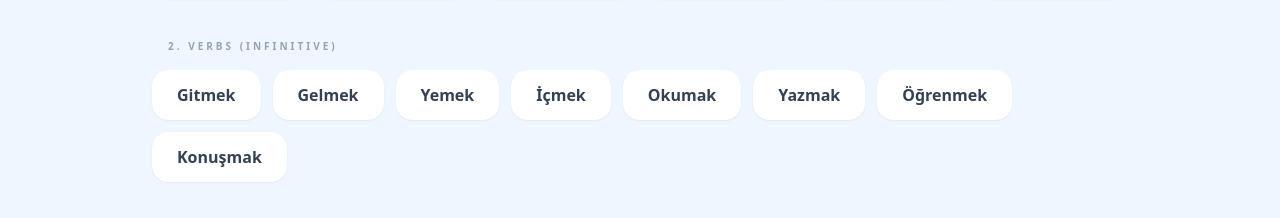
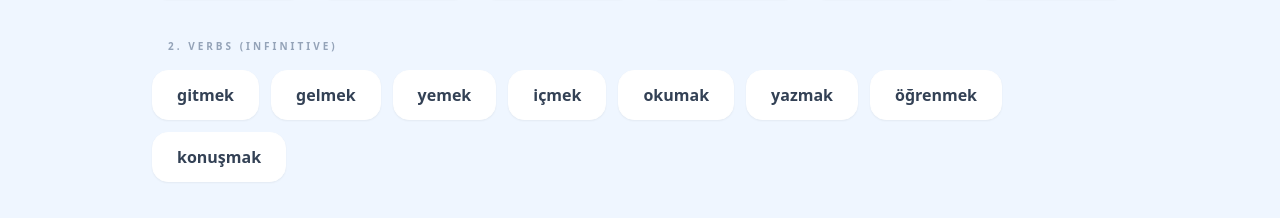
Before and after one commit to corduka/turkish-speaking-club, a React (Vite) app: page /logic-lab/sentence-builder in a window 1280 px wide. Shown: the part 996-1214 px from the top of the page. Built offline with nearby package versions, Linux system fonts and the light colour scheme; the HTML template or start-up script is replaced by a standard one.

Commit message:
Change verbs

```diff
--- a/src/data/lab/sentenceBuilderData.js
+++ b/src/data/lab/sentenceBuilderData.js
@@ -62,14 +62,14 @@ export const subjects = [
 ];
 
 export const commonVerbs = [
-  { tr: "Gitmek", en: "To go" },
-  { tr: "Gelmek", en: "To come" },
-  { tr: "Yemek", en: "To eat" },
-  { tr: "İçmek", en: "To drink" },
-  { tr: "Okumak", en: "To read" },
-  { tr: "Yazmak", en: "To write" },
-  { tr: "Öğrenmek", en: "To learn" },
-  { tr: "Konuşmak", en: "To speak" }
+  { tr: "gitmek", en: "To go" },
+  { tr: "gelmek", en: "To come" },
+  { tr: "yemek", en: "To eat" },
+  { tr: "içmek", en: "To drink" },
+  { tr: "okumak", en: "To read" },
+  { tr: "yazmak", en: "To write" },
+  { tr: "öğrenmek", en: "To learn" },
+  { tr: "konuşmak", en: "To speak" }
 ];
 
 export const conjunctions = [
```
